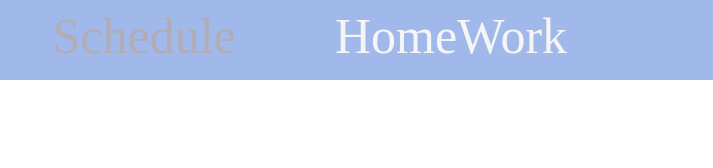
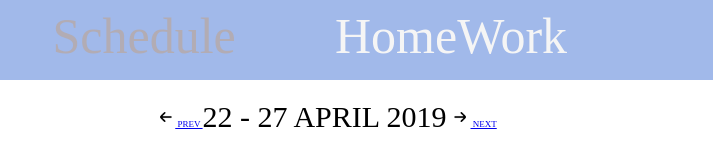
Before and after one commit to Egrey123/Egrerius, a plain HTML site: page index.html in a window 1280 px wide. Shown: the full height of the page, 314-1027 px from the left. Drawn offline with Linux system fonts and the light colour scheme.

Commit message:
Завершение бига

```diff
--- a/index.html
+++ b/index.html
@@ -23,7 +23,16 @@
             </div>
         </div>
         <div class="big">
+            <a href="#">
+                <img src="img/fowork/left.png" width="20px" height="20px">
+                PREV
+            </a>
+            <span>22 - 27 APRIL 2019</span>
+            <a href="#">
+                <img src="img/fowork/right.png" width="20px" height="20px">
+                NEXT
+            </a>
+        </div>
 
-        </div>
     </body>
 </html>
--- a/styles/big.css
+++ b/styles/big.css
@@ -0,0 +1,10 @@
+.big {
+    margin-top: 20px;
+    text-align: center;
+}
+.big a {
+    font-size: 9px;
+}
+.big span {
+    font-size: 30px;
+}
```
Also changed, not shown: img/fowork/left.png (added), img/fowork/right.png (added).
